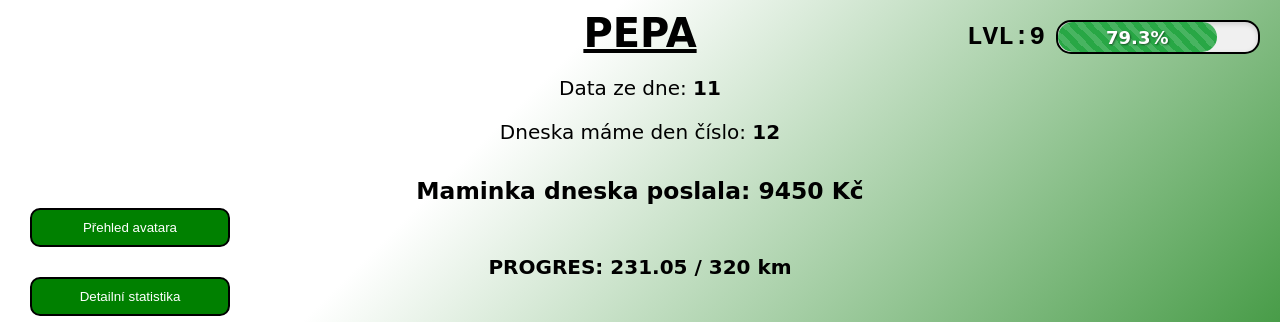
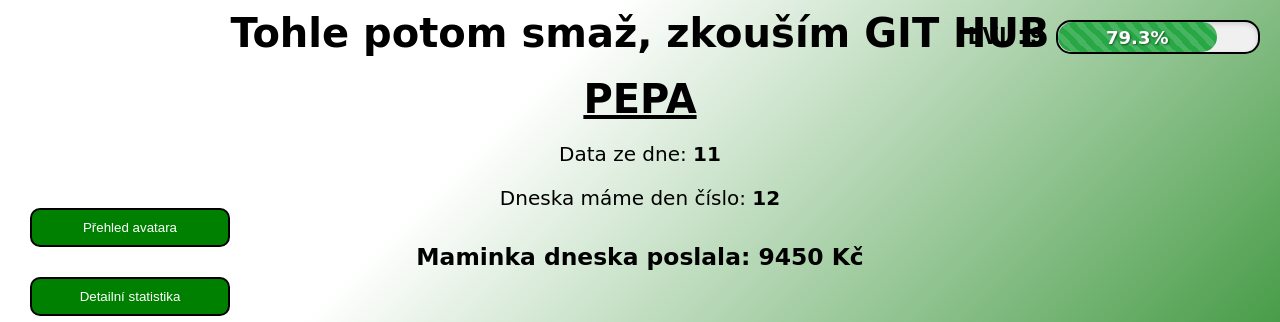
Before and after one commit to Tomas-Gallischek/nowifihere, a Django app: page /pepaapp/ in a window 1280 px wide. Shown: the top 322 px of the page. Run offline with Django 5.2, Linux system fonts and the light colour scheme.

Commit message:
První push

```diff
--- a/pepaapp/templates/pepaapp/pepa_main_page.html
+++ b/pepaapp/templates/pepaapp/pepa_main_page.html
@@ -6,6 +6,9 @@
 {% block css_files %} <link rel="stylesheet" href="{% static "pepaapp/pepa_main_page.css" %}"> {% endblock css_files %}
 
 {% block content %}
+
+<h1>Tohle potom smaž, zkouším GIT HUB</h1>
+
 <h1><u>PEPA</u></h1>
 <p>Data ze dne: <STRONg>{{aktualni_den}}</STRONg> </p>
 <p>Dneska máme den číslo: <strong>{{nasledujici_den}}</strong> </p>
```
